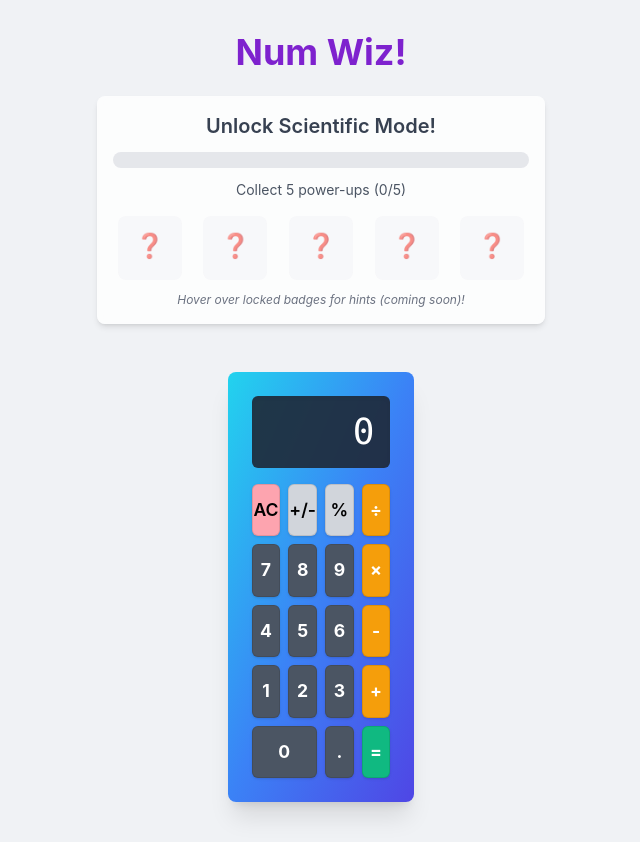
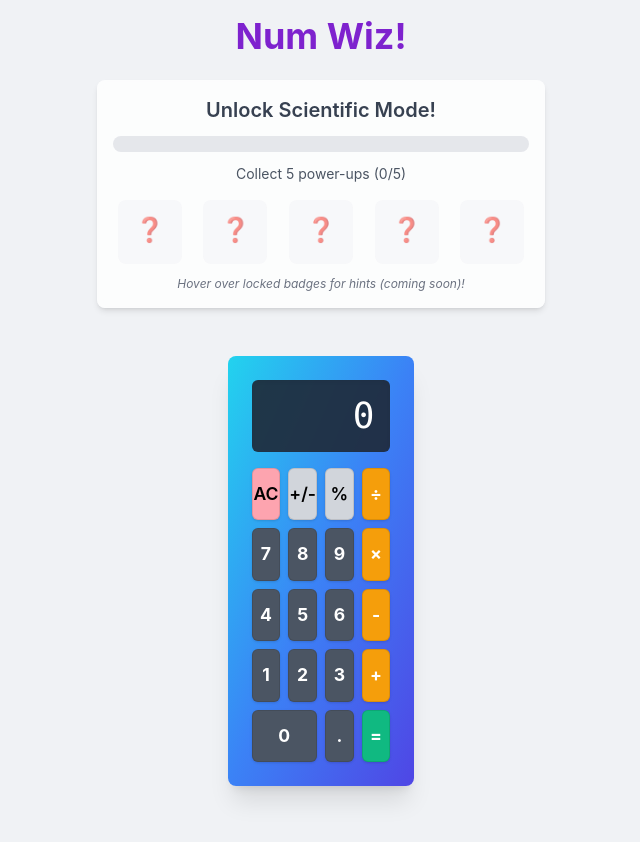
Before and after one commit to Tolevats/num-wiz, a React (Vite) app: page / in a window 1280 px wide. Shown: the whole page, without its empty margins (319-959 px from the left). Built offline with nearby package versions, Linux system fonts and the light colour scheme; a web font is replaced by a local one.

Commit message:
refactor: Remove redundant styles from App.css

```diff
--- a/src/App.css
+++ b/src/App.css
@@ -1,5 +1,7 @@
 /* App specific styles */
 .App {
-  text-align: center;
-  padding-top: 2rem; /* Add some space at the top */
+  display: flex; /* Already set in App.tsx */
+  flex-direction: column; /* Already set in App.tsx */
+  align-items: center; /* Already set in App.tsx */
+  min-height: 100vh;
 }
```
